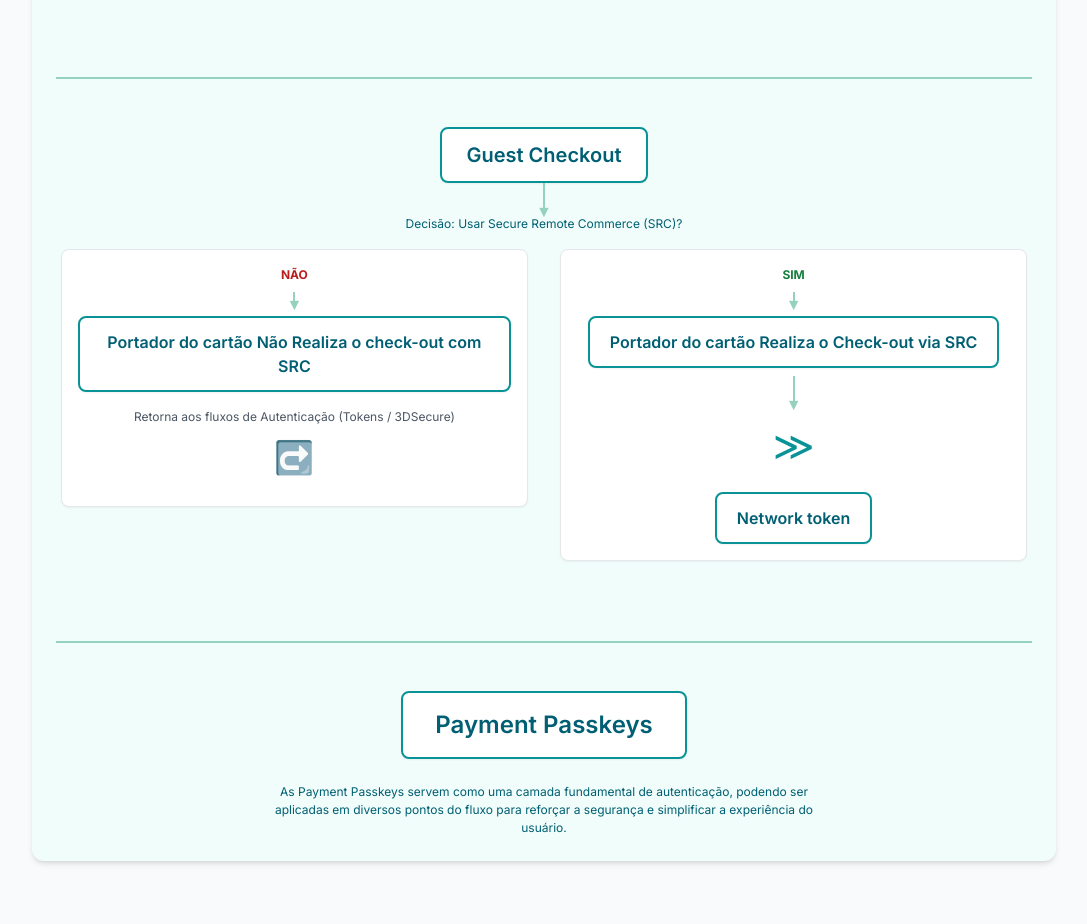
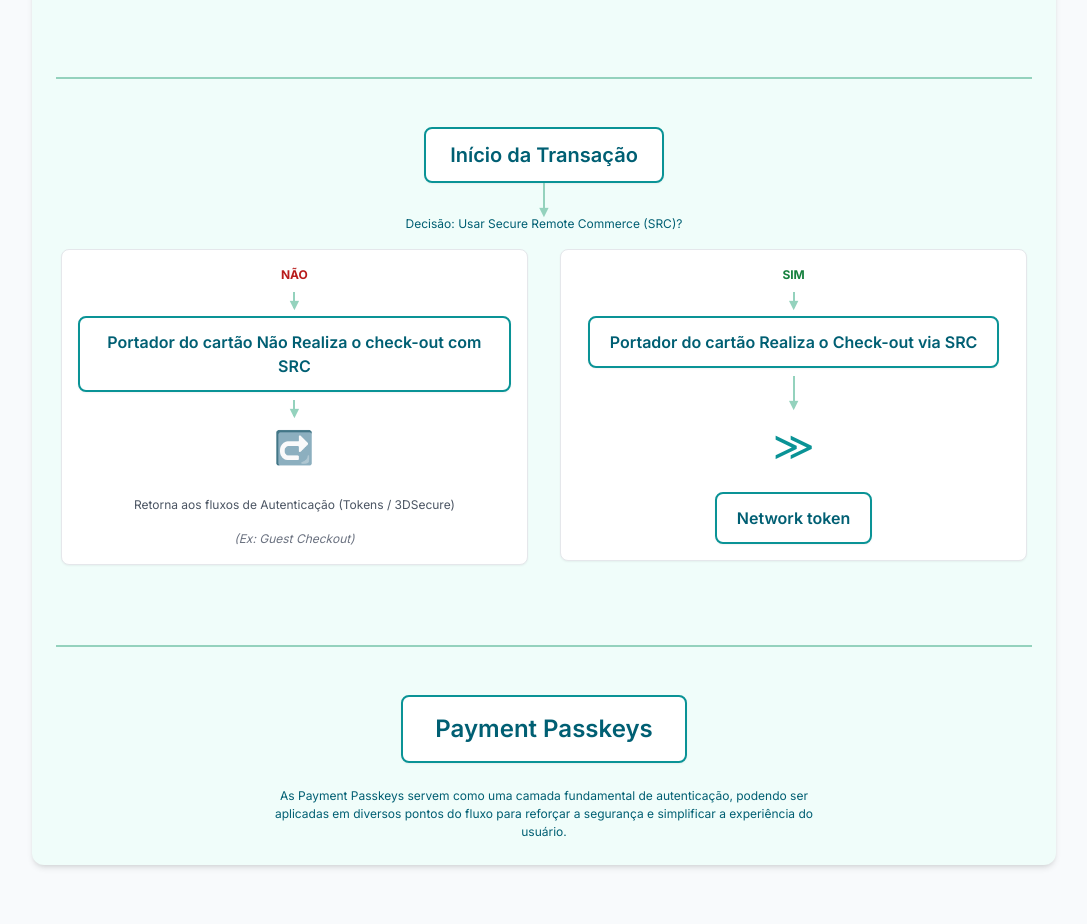
Before and after one commit to tk6209/Norm31ABECS, a plain HTML site: page index2.html in a window 1280 px wide. Shown: the part 3143-4067 px from the top of the page, without its empty margins (96-1183 px from the left). Drawn offline with nearby package versions, Linux system fonts and the light colour scheme.

Commit message:
Update index2.html

```diff
--- a/index2.html
+++ b/index2.html
@@ -273,7 +273,7 @@
                             </tr>
                             <tr>
                                 <td class="p-4 font-semibold" data-translate-key="tableRowGuestScenario">Guest Checkout (CIT)</td>
-                                <td class="p-4 text-gray-600" data-translate-key="tableRowGuestTech">Payment Passkeys + Autenticação Passiva</td>
+                                <td class="p-4 text-gray-600" data-translate-key="tableRowGuestTech">Payment Passkeys + Autenticação Pasiva</td>
                             </tr>
                             <tr>
                                 <td class="p-4 font-semibold" data-translate-key="tableRowNonTokenizedScenario">Transações Não Tokenizadas</td>
@@ -308,9 +308,9 @@
 
                     <div class="diagram-horizontal-line my-8"></div>
 
-                    <!-- Guest Checkout Branching Flow -->
+                    <!-- New SRC Decision & Guest Checkout Integration -->
                     <div class="flex flex-col items-center mb-8">
-                        <div class="diagram-node text-xl py-3 px-6" data-translate-key="diagramGuestCheckout">Guest Checkout</div>
+                        <div class="diagram-node text-xl py-3 px-6" data-translate-key="diagramTransactionStart">Início da Transação</div>
                         <div class="diagram-connector"></div>
                         <div class="diagram-text-small text-center" data-translate-key="diagramSRCDecision">Decisão: Usar Secure Remote Commerce (SRC)?</div>
 
@@ -320,8 +320,10 @@
                                 <div class="diagram-text-small font-bold text-red-700" data-translate-key="diagramSRCNONo">NÃO</div>
                                 <div class="diagram-connector diagram-connector-small"></div>
                                 <div class="diagram-node text-base" data-translate-key="diagramCardholderNoSRC">Portador do cartão Não Realiza o check-out com SRC</div>
+                                <div class="diagram-connector diagram-connector-small"></div>
+                                <div class="diagram-icon return-arrow">↩️</div> <!-- Visual return cue -->
                                 <div class="diagram-text-small mt-2 text-center text-gray-600" data-translate-key="diagramReturnToAuthFlows">Retorna aos fluxos de Autenticação (Tokens / 3DSecure)</div>
-                                <div class="diagram-icon return-arrow">↩️</div>
+                                <div class="diagram-text-small mt-2 text-center text-gray-500 italic" data-translate-key="diagramGuestCheckoutContext">(Ex: Guest Checkout)</div>
                             </div>
 
                             <!-- "SIM Realiza" branch -->
@@ -412,12 +414,13 @@
                 diagramCommerce3DSecure: 'Comércio suporta Autenticação via 3DSecure',
                 diagram3DSecureFull: '3DSecure',
                 diagram3DSecureSub: '(Data Share Only / 3DS Full)',
-                diagramGuestCheckout: 'Guest Checkout',
+                diagramTransactionStart: 'Início da Transação',
                 diagramSRCDecision: 'Decisão: Usar Secure Remote Commerce (SRC)?',
                 diagramSRCNONo: 'NÃO',
                 diagramSRCSIM: 'SIM',
                 diagramCardholderNoSRC: 'Portador do cartão Não Realiza o check-out com SRC',
                 diagramReturnToAuthFlows: 'Retorna aos fluxos de Autenticação (Tokens / 3DSecure)',
+                diagramGuestCheckoutContext: '(Ex: Guest Checkout)',
                 diagramCardholderSRC: 'Portador do cartão Realiza o Check-out via SRC',
                 diagramNetworkToken: 'Network token',
                 diagramPaymentPasskeys: 'Payment Passkeys',
@@ -484,12 +487,13 @@
                 diagramCommerce3DSecure: 'Merchant supports Authentication via 3DSecure',
                 diagram3DSecureFull: '3DSecure',
                 diagram3DSecureSub: '(Data Share Only / 3DS Full)',
-                diagramGuestCheckout: 'Guest Checkout',
+                diagramTransactionStart: 'Transaction Start',
                 diagramSRCDecision: 'Decision: Use Secure Remote Commerce (SRC)?',
                 diagramSRCNONo: 'NO',
                 diagramSRCSIM: 'YES',
                 diagramCardholderNoSRC: 'Cardholder Does Not Checkout with SRC',
                 diagramReturnToAuthFlows: 'Returns to Authentication flows (Tokens / 3DSecure)',
+                diagramGuestCheckoutContext: '(Ex: Guest Checkout)',
                 diagramCardholderSRC: 'Cardholder Checks Out via SRC',
                 diagramNetworkToken: 'Network token',
                 diagramPaymentPasskeys: 'Payment Passkeys',
@@ -556,8 +560,13 @@
                 diagramCommerce3DSecure: 'Comercio soporta Autenticación vía 3DSecure',
                 diagram3DSecureFull: '3DSecure',
                 diagram3DSecureSub: '(Solo Compartir Datos / 3DS Completo)',
-                diagramGuestCheckout: 'Pago como Invitado',
+                diagramTransactionStart: 'Inicio de la Transacción',
+                diagramSRCDecision: 'Decisión: Usar Secure Remote Commerce (SRC)?',
+                diagramSRCNONo: 'NO',
+                diagramSRCSIM: 'SÍ',
                 diagramCardholderNoSRC: 'Titular de la tarjeta No Realiza el checkout con SRC',
+                diagramReturnToAuthFlows: 'Retorna a los flujos de Autenticación (Tokens / 3DSecure)',
+                diagramGuestCheckoutContext: '(Ej: Pago como Invitado)',
                 diagramCardholderSRC: 'Titular de la tarjeta Realiza el Checkout vía SRC',
                 diagramNetworkToken: 'Token de Red',
                 diagramPaymentPasskeys: 'Payment Passkeys',
```
